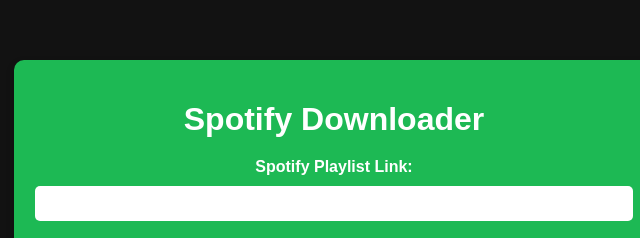
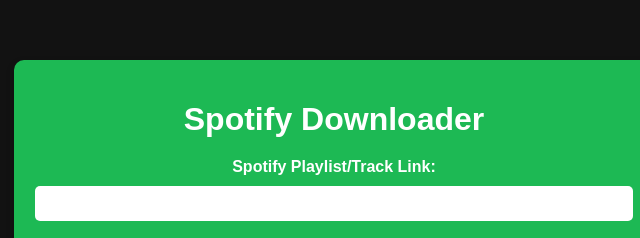
Before and after one commit to MR-NIMA-X/spotify-downloader, a plain HTML site: page index.html in a window 1280 px wide. Shown: the part 182-420 px from the top of the page, 306-946 px from the left. Drawn offline with Linux system fonts and the light colour scheme.

Commit message:
Update index.html

```diff
--- a/index.html
+++ b/index.html
@@ -22,7 +22,7 @@
     <div class="container">
         <h1>Spotify Downloader</h1>
         <form id="downloaderForm">
-            <label for="link">Spotify Playlist Link:</label>
+            <label for="link">Spotify Playlist/Track Link:</label>
             <input type="text" id="link" name="link" required>
             <button type="submit">Fetch Playlist</button>
         </form>
```
